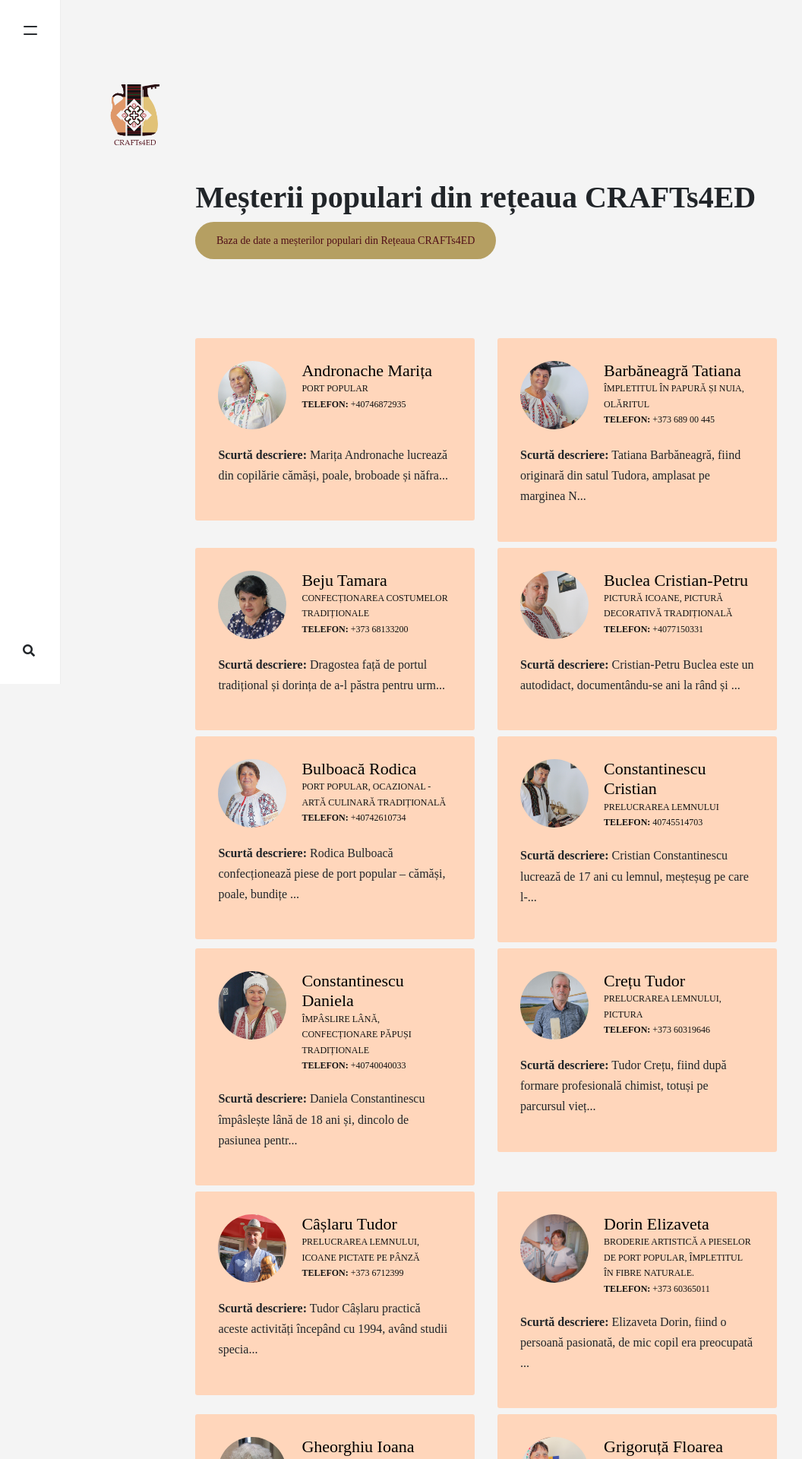
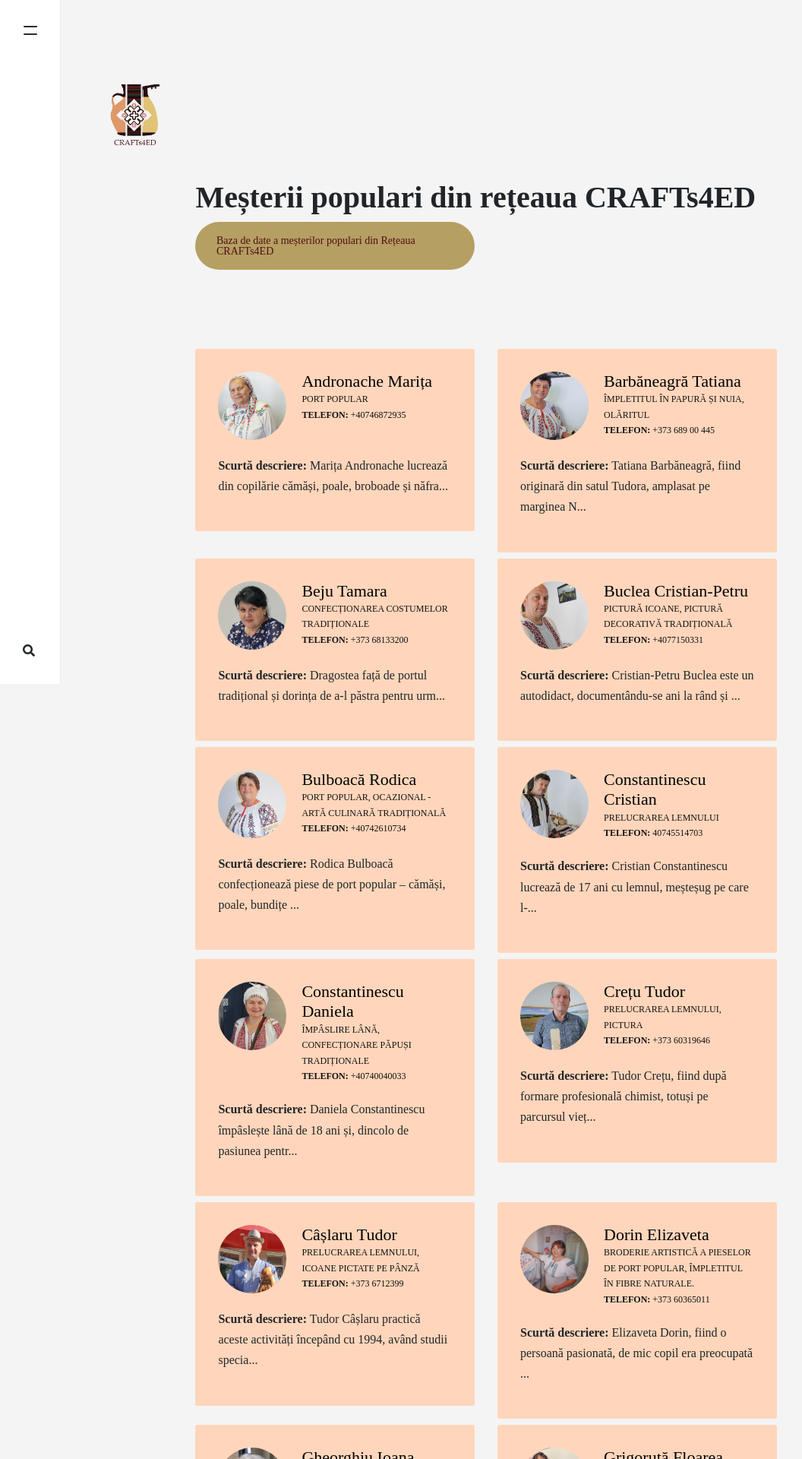
Before and after one commit to apantreprenor/mestesugurileneamului, a Jekyll site: the page built from _pages/crafters.md, in a window 1280 px wide. Shown: the top 1920 px of the page at 76% size, without its empty margins (0-1056 px from the left). Built offline with Jekyll 4.4.1, drawn with Linux system fonts in a browser that asks for light colours; nearby versions of some CDN libraries.

Commit message:
Update _page-craftersdb.scss

```diff
--- a/_sass/pages/_page-craftersdb.scss
+++ b/_sass/pages/_page-craftersdb.scss
@@ -1,11 +1,11 @@
 .craftersdb{
-    width: 100vh;
     margin-left: auto;
     margin-right: auto;
     iframe {
+        width: 100vh;
         height: 100%;
         min-height: 100vh;
-        min-width: 650px;
+        min-width: 375px;
         border: 0;
     }
     a {
@@ -27,8 +27,11 @@
         transition-property: none;
         user-select: none;
         vertical-align: top;
-        white-space: nowrap;
+        // white-space: nowrap;
         will-change: box-shadow, transform;
+        overflow-wrap: break-word;
+        word-break: break-word;
+        hyphens: auto;
     }
     .button:hover {
         box-shadow: 0 1.5rem 3rem rgba(0, 0, 0, 0.2);
```
